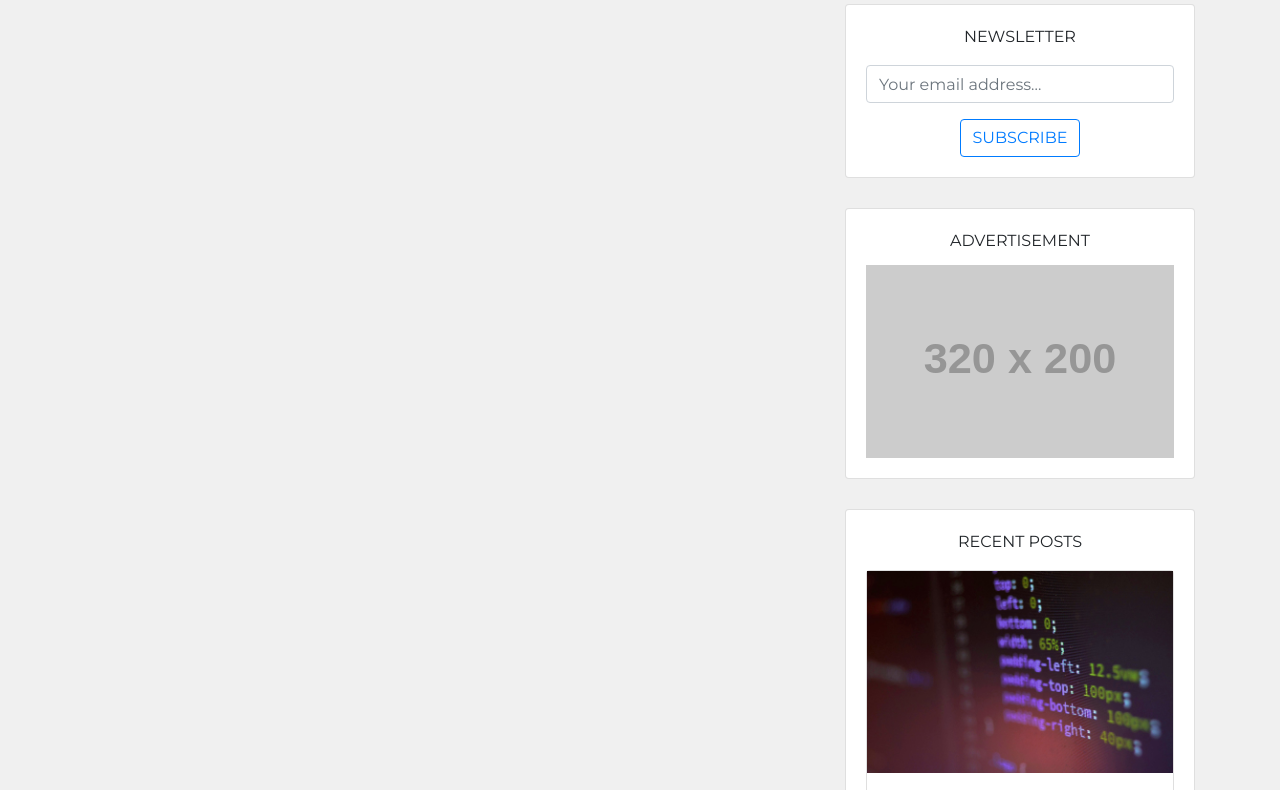
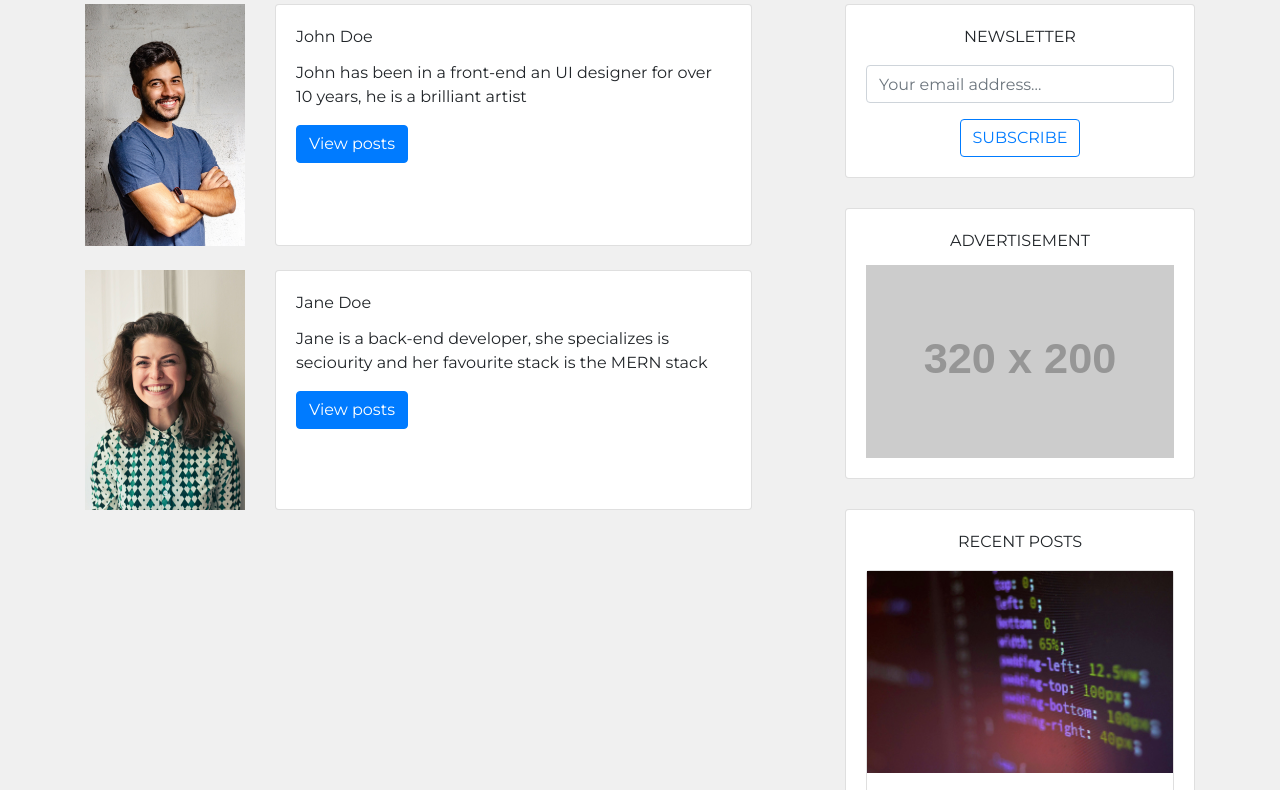
Before and after one commit to navasti/blog-website, a Gatsby site: page /team in a window 1280 px wide. Shown: the part 124-914 px from the top of the page. Built offline with nearby package versions, Linux system fonts and the light colour scheme; Gatsby itself is replaced by a stand-in of ours; placeholder pictures from the web are drawn by us.

Commit message:
Created team page

```diff
--- a/src/pages/team.js
+++ b/src/pages/team.js
@@ -1,11 +1,48 @@
 import React from "react"
 import Layout from "../components/layout"
 import SEO from "../components/seo"
+import authors from '../util/authors'
+import { Button, Card, CardText, CardBody, CardTitle, Row } from 'reactstrap'
+import johnImage from '../images/john.jpg'
+import janeImage from '../images/jane.jpg'
+import { slugify } from '../util/utilityFunctions'
 
-const TeamPage = () => (
-  <Layout pageTitle="Team Page">
-    <SEO title="Team" />
+const TeamPage = () => {
+  const john = authors[0];
+  const jane = authors[1];
+  return(
+    <Layout pageTitle="Our Team">
+    <SEO title="Our Team" keywords={[`gatsby`, `application`, 'react']}/>
+    <Row className="mb-4">
+      <div className="col-md-3">
+        <img src={johnImage} style={{ maxWidth: '100%' }} alt="john profile"/>
+      </div>
+      <div className="col-md-8">
+        <Card style={{ minHeight: '100%' }}>
+            <CardBody>
+              <CardTitle>{john.name}</CardTitle>
+              <CardText>{john.bio}</CardText>
+              <Button color="primary" href={`/author/${slugify(john.name)}`}>View posts</Button>
+            </CardBody>
+        </Card>
+      </div>
+    </Row>
+    <Row className="mb-4">
+      <div className="col-md-3">
+        <img src={janeImage} style={{ maxWidth: '100%' }} alt="jane profile"/>
+      </div>
+      <div className="col-md-8">
+        <Card style={{ minHeight: '100%' }}>
+            <CardBody>
+              <CardTitle>{jane.name}</CardTitle>
+              <CardText>{jane.bio}</CardText>
+              <Button color="primary" href={`/author/${slugify(jane.name)}`}>View posts</Button>
+            </CardBody>
+        </Card>
+      </div>
+    </Row>
   </Layout>
-)
+  )
+}
 
 export default TeamPage
```
